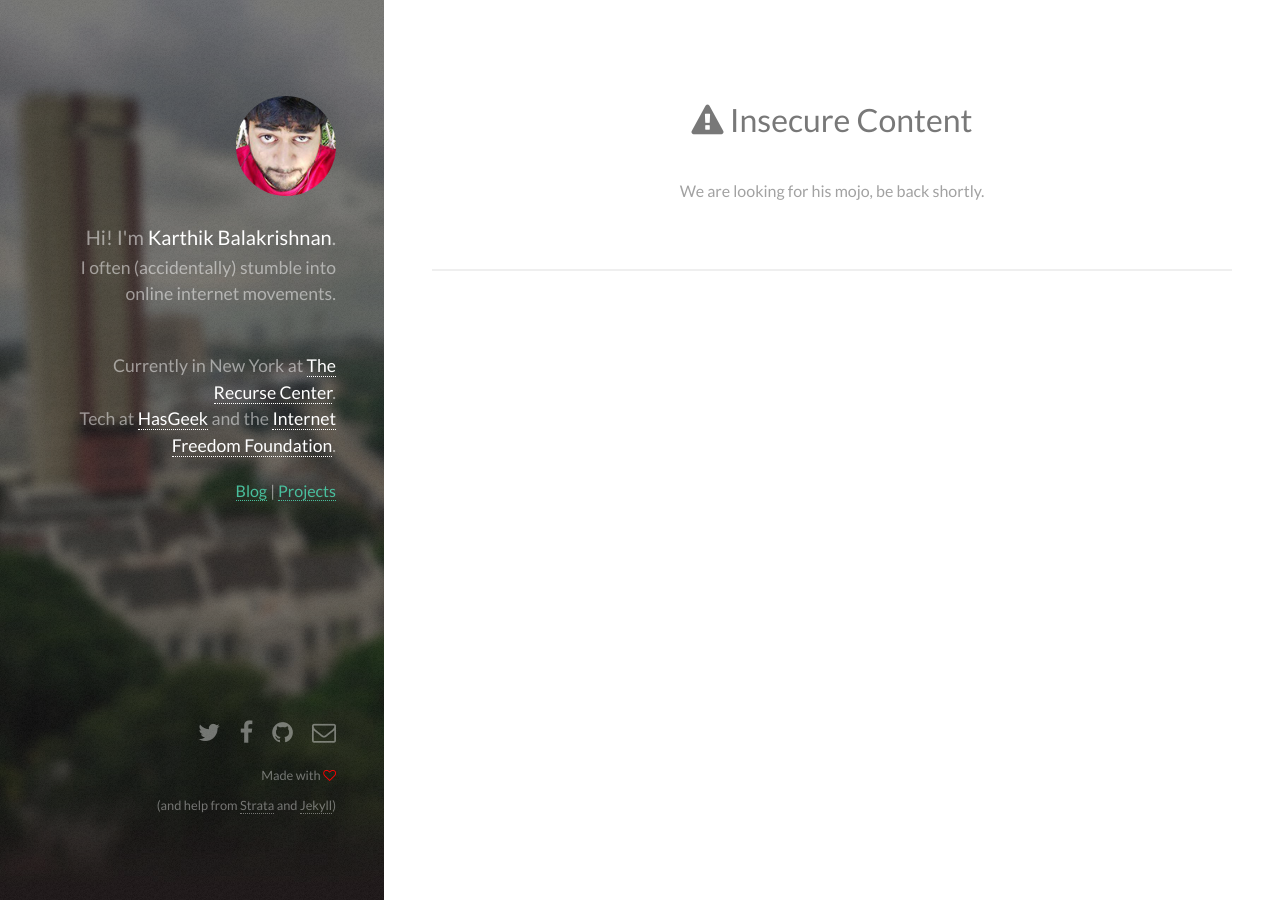
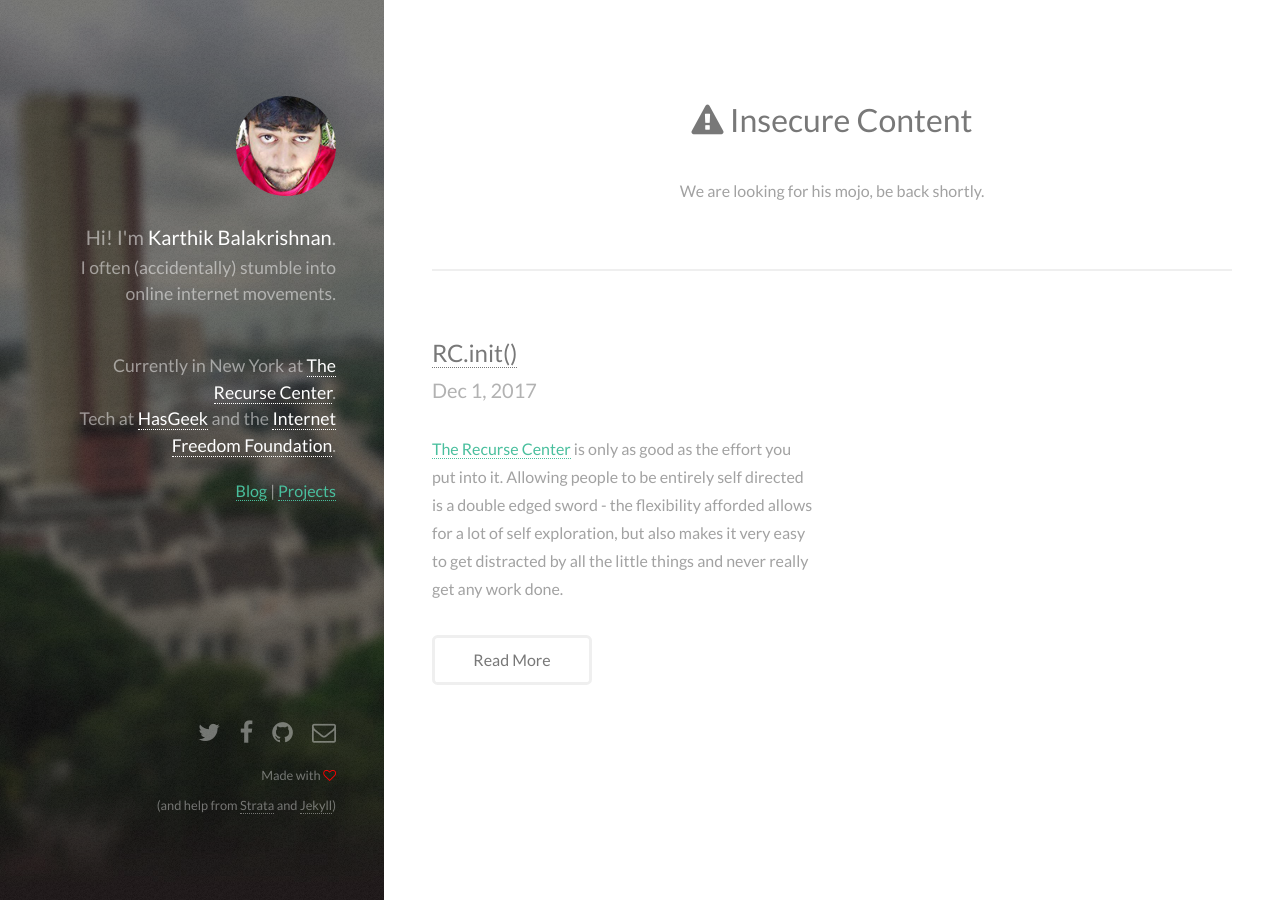
Before and after one commit to karthikb351/karthikb351, a Jekyll site: the page built from index.html, in a window 1280 px wide. Built offline with Jekyll 4.4.1, drawn with Linux system fonts in a browser that asks for light colours; comment, search, counter and statistics services are not loaded; some of the changed lines change nothing that is shown.

Commit message:
Blog post: RC.init()

```diff
--- a/_includes/head.html
+++ b/_includes/head.html
@@ -36,7 +36,7 @@
     <meta property="article:author" content="https://facebook.com/karthikb351">
     <meta property="article:section" content="">
     <meta property="article:tag" content="">
-    <meta property="article:published_time" content="1">
+    <meta property="article:published_time" content="{{ page.date | date_to_xmlschema }}">
     <meta property="article:modified_time" content="1">
     <meta property="article:expiration_time" content="1">
     <meta charset="utf-8" />
--- /dev/null
+++ b/_posts/2017-11-30-recurse-init.md
@@ -0,0 +1,37 @@
+---
+layout: post
+title:  "RC.init()"
+date:   2017-11-30 20:30:00 -0500
+categories: rc
+permalink: /blog/recurse-init
+description: Hello world! Updates from Week 3 of 12 from The Recurse Center.
+---
+
+[The Recurse Center](https://recurse.com) is only as good as the effort you put into it. Allowing people to be entirely self directed is a double edged sword - the flexibility afforded allows for a lot of self exploration, but also makes it very easy to get distracted by all the little things and never really get any work done.
+
+  > #### Making the best of RC is all about finding the right balance between exploration and discipline.
+
+One way RC-ers keep themselves on track is to share their progress/plan regularly on RC’s internal chat system. The idea being - Sharing your progress will make you more accountable to finish things.
+
+I’m notoriously bad at planning and time management. Discipline is not one of my strong suits. I am easily distracted and can spend days doing lots of small things without getting any meaningful work done.
+
+This is week 4 of 12 at RC and, as suspected, I’ve not got much done.
+
+### So far I:
+* Worked on [karthikb351/slack-pub](https://github.com/karthikb351/slack-pub) - a tool to publish your Slack team archives on the internet. It’s great for public Slack communities to share conversations and activity without needing everyone to log in.
+Lots more to be done on this, but glad to have at least shipped a simple v0.1.
+* Worked on [karthikb351/thumbsdb](https://github.com/karthikb351/thumbsdb). A database of episodes of the [Idle Thumbs](https://idlethumbs.net/idlethumbs) podcast - built from their YouTube video descriptions. Rewriting the
+* Did some reading on [nand2tetris](http://nand2tetris.org) - a 12 part course that help you understand computing by starting from the first principles. You start with just a NAND gate and work your way up to making a game of Tetris. With chipsets, assembly code, compilers, and more along the way. I was considering starting this, but I’m not too keen.
+* Played around with [PICO-8](https://www.lexaloffle.com/pico-8.php). A tiny virtual video game console and IDE for making games (with Lua).
+* Read a bit about making pixel art, and how shading and color palettes work. [Ayla’s presentation](https://brid.gs/slides/pixel-art/#/) was the starting point to go down this rabbit role.
+* Explored [The Cryptopals Crypto Challenges](https://cryptopals.com/). This seems like an excellent way to gets started with the basics of Cryptography (and is simple enough to learn a new language with)
+* Setup a repository for the censorship detection project [InternetFreedomFoundation/watchdog](https://github.com/InternetFreedomFoundation/watchdog)
+* Paired with a fellow Recurser for a little bit on their Android project. I'm still undecided on whether Android is something I want to lean into. I enjoy working with Android, but is that the direction I want to go (career wise)?
+
+The plan for the upcoming week is to focus on just the watchdog project. Specifically, I want to try and follow a simple milestone system so I can have clear checkpoints to track progress. I've never done this before as I usually have projects where I'm just working on everything at the same time without any real idea of how far along I am until it's actually over.
+
+### Commitments for week 4:
+
+* Make a detailed plan with milestones for the watchdog project.
+* Pester [@ja2ke](https://twitter.com/ja2ke) to fix (or allow me to fix) the timecode issues on some of the Idle Thumbs episode descriptions on YouTube.
+* Brain dump all features and ideas into issues on [karthikb351/slack-pub](https://github.com/karthikb351/slack-pub) and [karthikb351/thumbsdb](https://github.com/karthikb351/thumbsdb).
```
